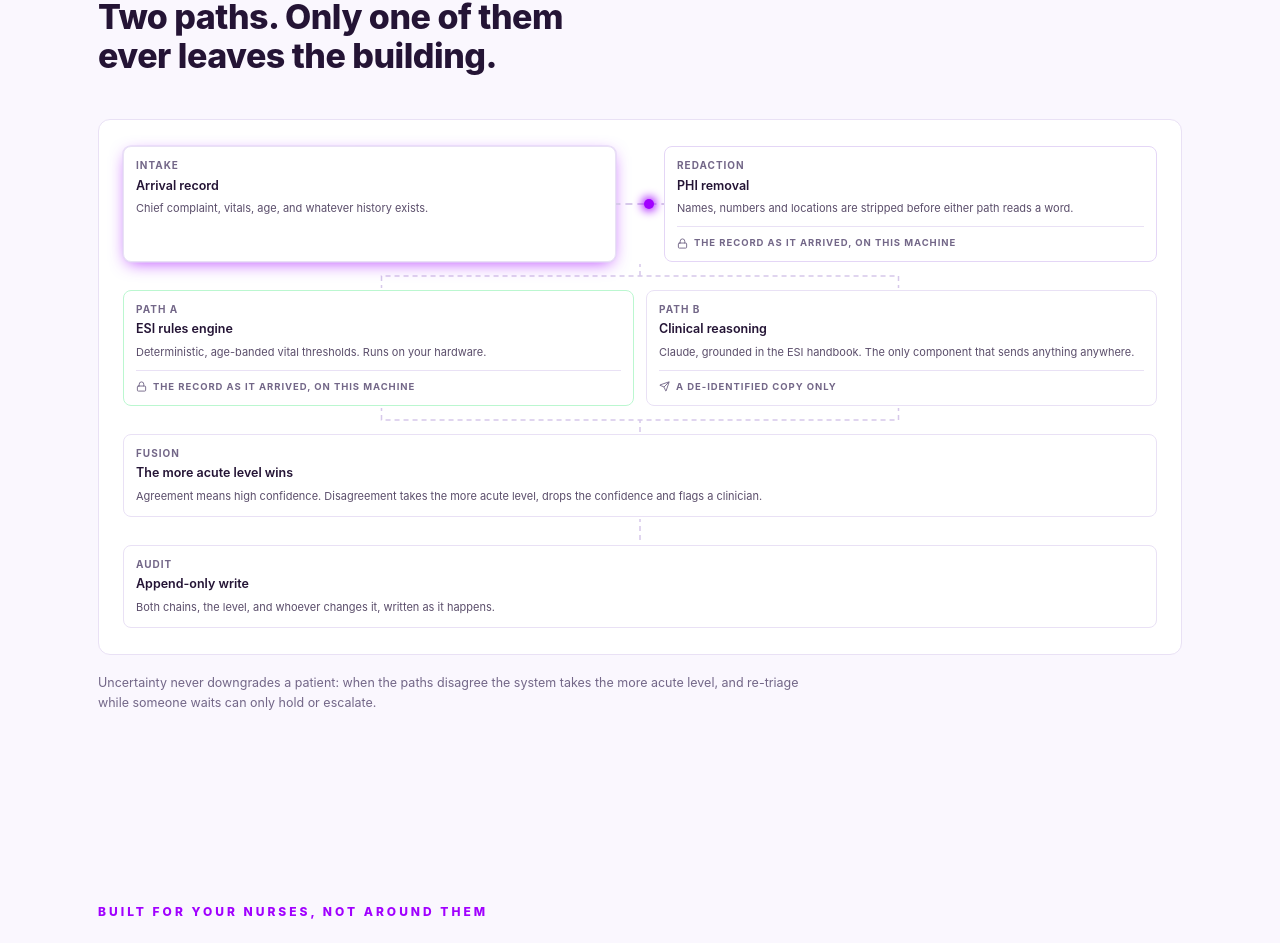
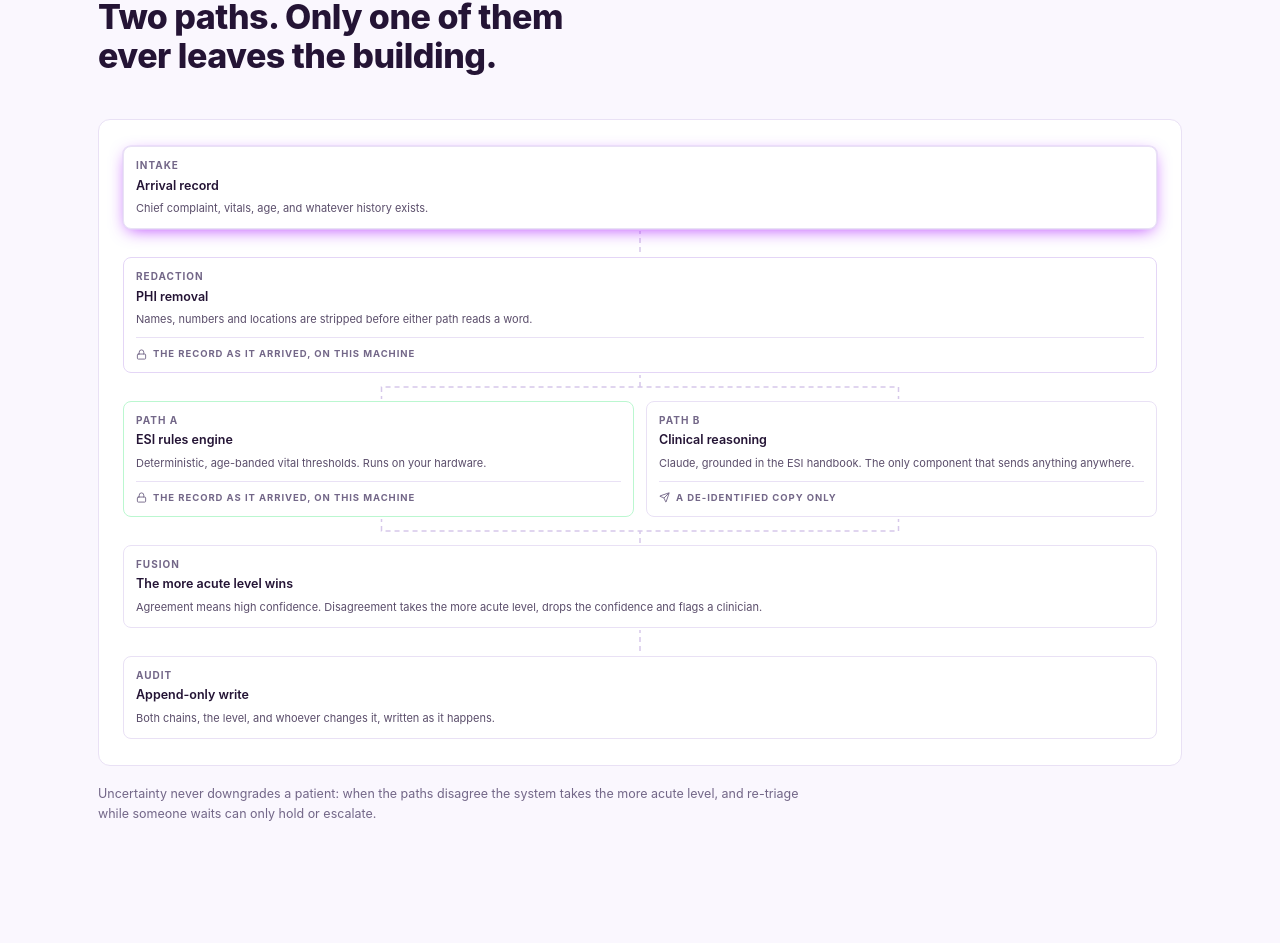
Before and after one commit to wildcraft958/patient-triage-ai, a React (Vite) app in the folder frontend/: page / in a window 1280 px wide. Shown: the part 1521-2464 px from the top of the page. Built offline with nearby package versions, Linux system fonts and the light colour scheme; a web font is replaced by a local one.

Commit message:
layout: stack Intake and Redaction boxes vertically on landing page
The two top nodes were side-by-side with a horizontal edge connector.
They now sit in the same vertical flow as the rest of the pipeline,
connected by a straight Branch.

```diff
--- a/frontend/src/marketing/HeroPipeline.jsx
+++ b/frontend/src/marketing/HeroPipeline.jsx
@@ -1,5 +1,5 @@
 import { useEffect, useState } from 'react'
-import { Branch, Edge, Node } from '../console/flow'
+import { Branch, Node } from '../console/flow'
 import { STEP, feed } from '../console/flowClock'
 
 // How a triage is produced, drawn with the console's own flow chart engine so
@@ -33,15 +33,15 @@ export default function HeroPipeline() {
 
   return (
     <div className="flow-figure" aria-label="How one triage is produced">
-      <div className="flex items-stretch gap-0">
-        <Node kind="Intake" dart={dart} delay={AT.intake} className="flex-1 basis-0"
-              name="Arrival record"
-              body="Chief complaint, vitals, age, and whatever history exists." />
-        <Edge dart={dart} delay={feed(AT.redact)} />
-        <Node kind="Redaction" dart={dart} delay={AT.redact} tone="brand" boundary="phi"
-              className="flex-1 basis-0" name="PHI removal"
-              body="Names, numbers and locations are stripped before either path reads a word." />
-      </div>
+      <Node kind="Intake" dart={dart} delay={AT.intake}
+            name="Arrival record"
+            body="Chief complaint, vitals, age, and whatever history exists." />
+
+      <Branch straight dart={dart} delay={feed(AT.redact)} />
+
+      <Node kind="Redaction" dart={dart} delay={AT.redact} tone="brand" boundary="phi"
+            name="PHI removal"
+            body="Names, numbers and locations are stripped before either path reads a word." />
 
       <Branch dart={dart} delay={feed(AT.paths)} />
 
```
